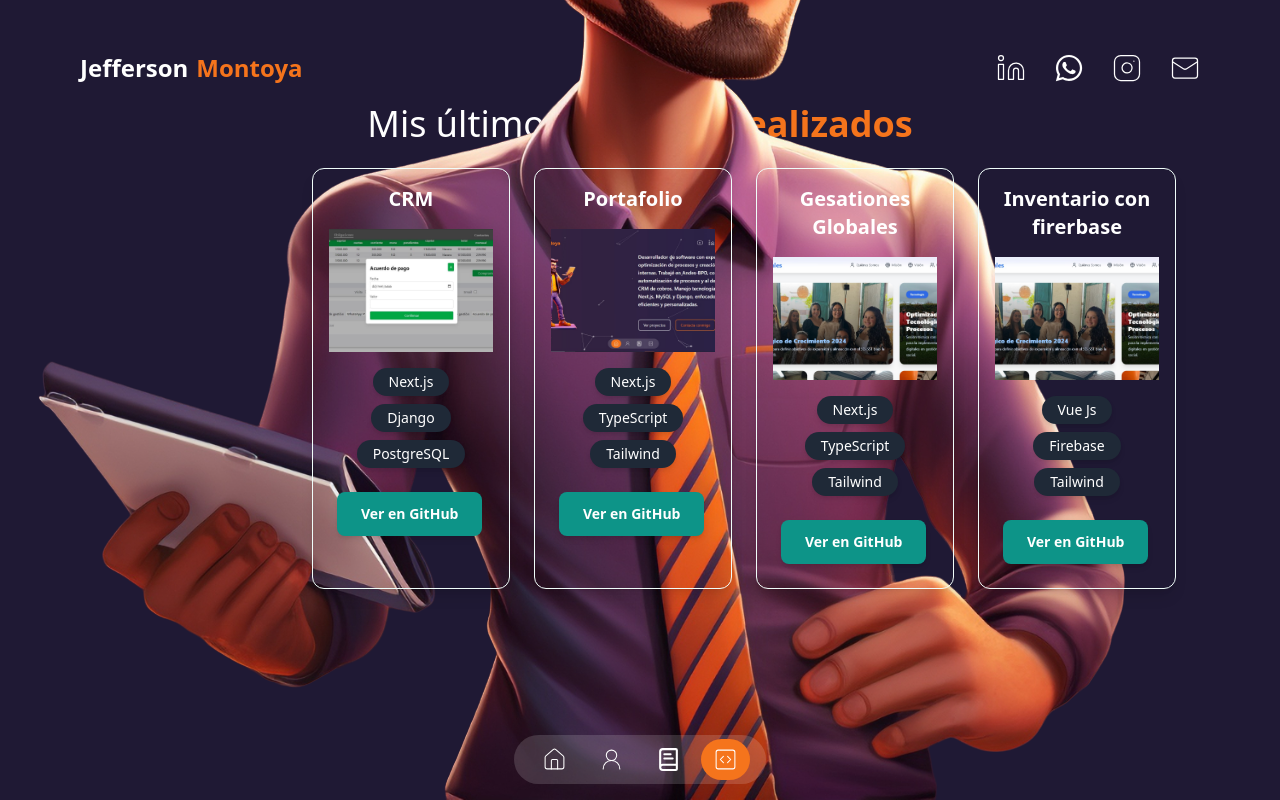
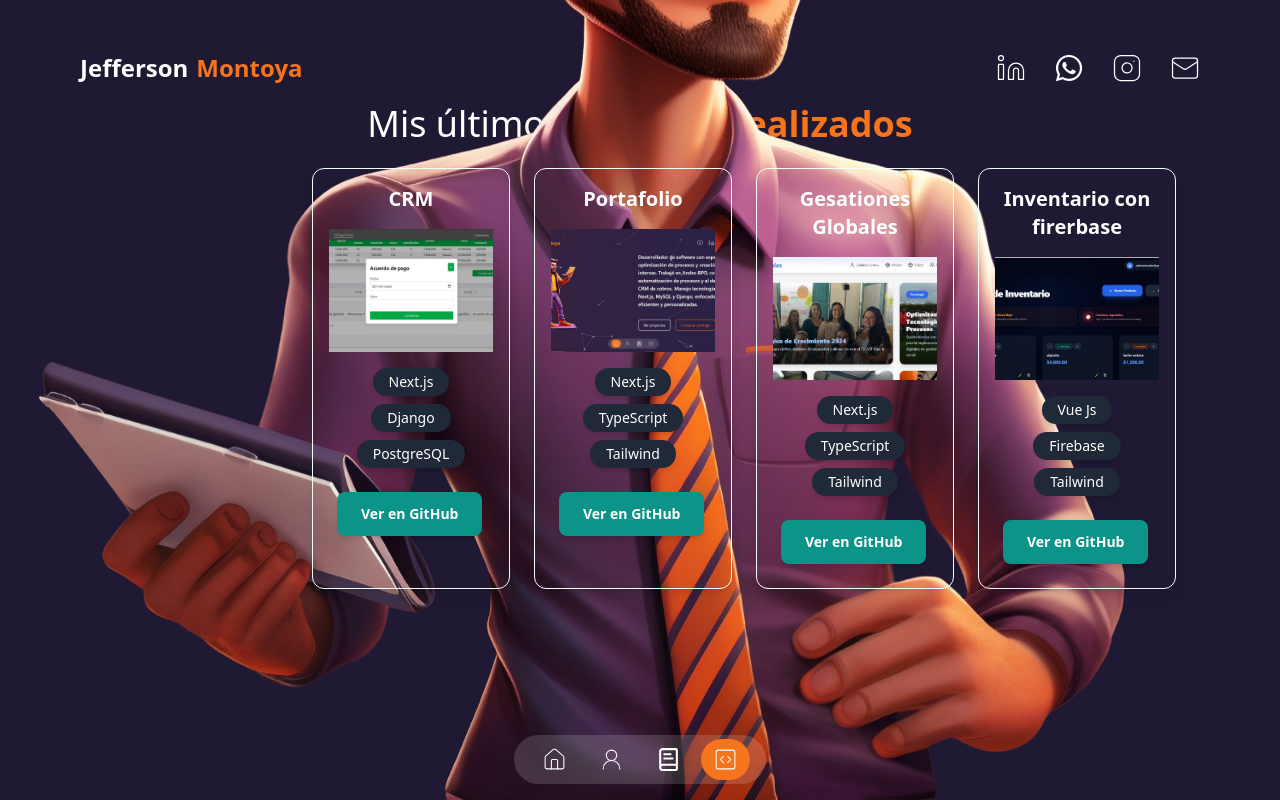
Before and after one commit to JeffersonMontoya/portafolio, a Next.js app: page /portfolio in a window 1280 px wide. Built offline with nearby package versions, Linux system fonts and the light colour scheme.

Commit message:
actualizacion projects

```diff
--- a/src/data/data.tsx
+++ b/src/data/data.tsx
@@ -191,7 +191,7 @@ export const dataPortfolio = [
   {
     id: 4,
     title: "Inventario con firerbase",
-    image: "/gestiones-globales.jpeg",
+    image: "/inventario.jpeg",
     urlGithub: "https://github.com/JeffersonMontoya/inventario-vite.git",
     technologies: ["Vue Js" , "Firebase", "Tailwind"],
 
```
Also changed, not shown: public/inventario.jpeg (added).
